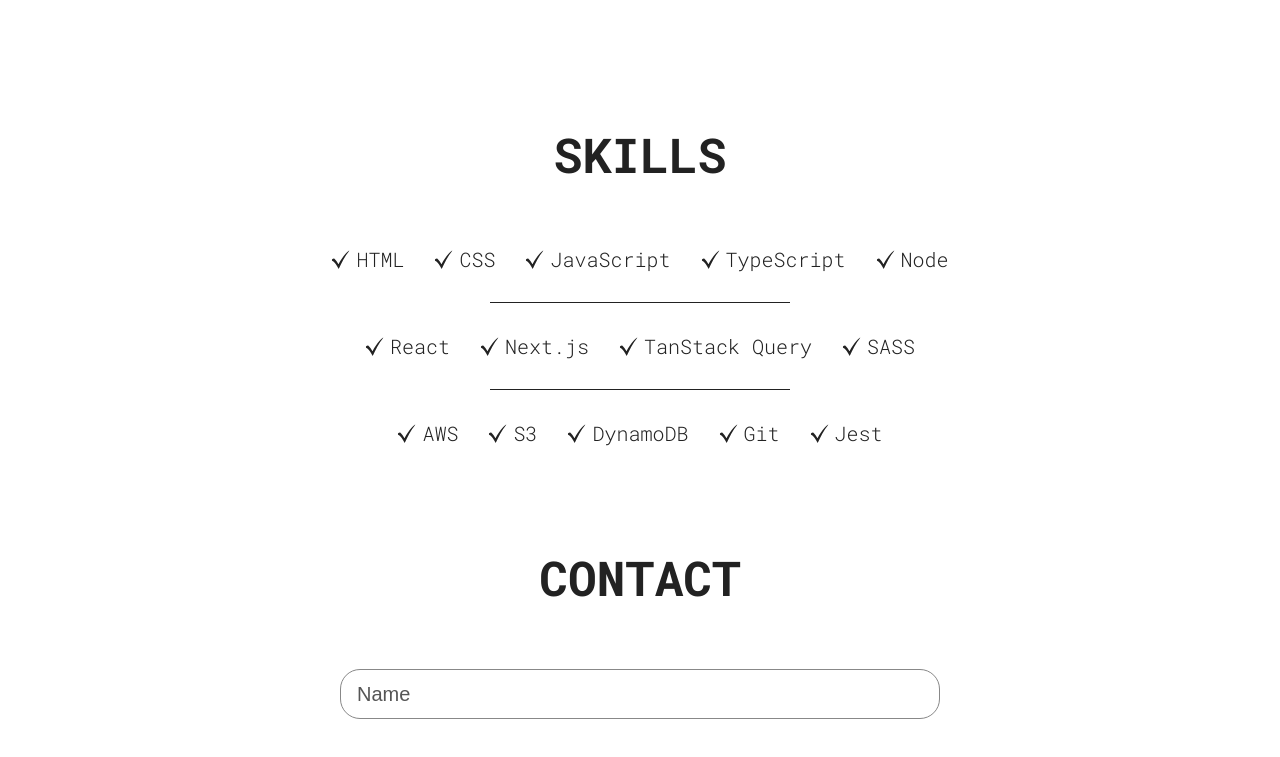
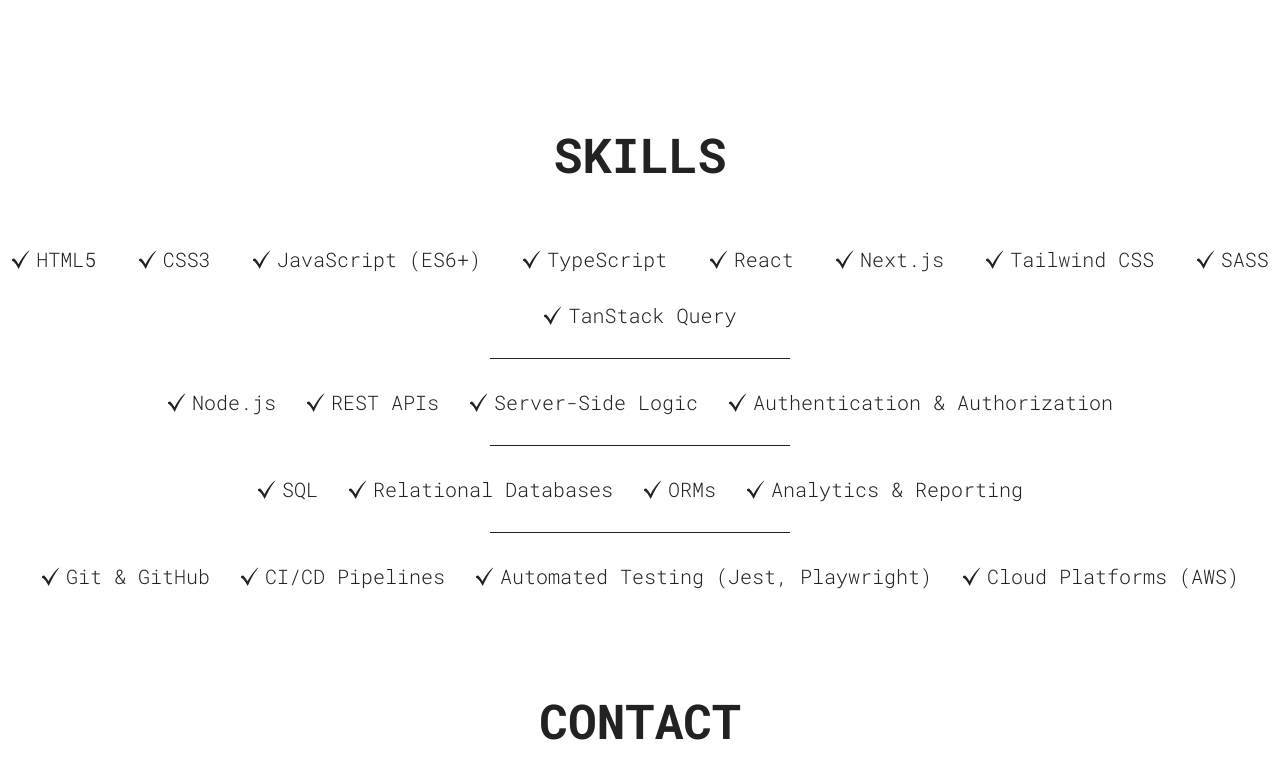
Before and after one commit to josejbracho/portfolio, a React (Vite) app: page / in a window 1280 px wide. Shown: the part 1126-1883 px from the top of the page. Built offline with nearby package versions, Linux system fonts and the light colour scheme.

Commit message:
feat: updates

```diff
--- a/src/sections/Hero/Hero.tsx
+++ b/src/sections/Hero/Hero.tsx
@@ -9,7 +9,7 @@
 import githubDark from "../../assets/github-dark.svg";
 import linkedinLight from "../../assets/linkedin-light.svg";
 import linkedinDark from "../../assets/linkedin-dark.svg";
-import CV from "../../assets/Jose Bracho - Front End Developer.pdf";
+import CV from "../../assets/Jose_Javier_Bracho_-_Full_Stack_Software_Engineer.pdf";
 import { useThemeContext } from "../../common/ThemeContext/useThemeContext";
 import { Theme } from "../../common/ThemeContext/types";
 import { NormalIcon } from "../../assets/icons/NormalIcon";
@@ -65,24 +65,23 @@
           <br />
           Bracho
         </h1>
-        <h2>Frontend Developer</h2>
+        <h2>Full Stack Software Engineer</h2>
         <span>
-          {/* TODO: modify links */}
-          <a href="https://twitter.com/" target="_blank">
+          <a href="https://x.com/jaybracho" target="_blank">
             {mode === Theme.NORMAL ? (
               <img src={twitterIcon} alt="Twitter icon" />
             ) : (
               <i className="nes-icon twitter"></i>
             )}
           </a>
-          <a href="https://github.com/" target="_blank">
+          <a href="https://github.com/josejbracho" target="_blank">
             {mode === Theme.NORMAL ? (
               <img src={githubIcon} alt="Github icon" />
             ) : (
               <i className="nes-icon github"></i>
             )}
           </a>
-          <a href="https://linkedin.com/" target="_blank">
+          <a href="hhttps://www.linkedin.com/in/josejbracho/" target="_blank">
             {mode === Theme.NORMAL ? (
               <img src={linkedinIcon} alt="Linkedin icon" />
             ) : (
@@ -91,8 +90,7 @@
           </a>
         </span>
         <p className={styles.description}>
-          Dynamic and innovative Front End Developer skilled in designing and
-          implementing high-quality, responsive web applications.
+        Full-stack software engineer focused on building scalable, data-driven applications and internal tools that help teams make better decisions.
         </p>
         <a href={CV} download>
           <button
--- a/src/sections/Skills/Skills.tsx
+++ b/src/sections/Skills/Skills.tsx
@@ -3,7 +3,12 @@
 import checkMarkIconLight from "../../assets/checkmark-light.svg";
 import { useThemeContext } from "../../common/ThemeContext/useThemeContext";
 import SkillList from "../../common/SkillList";
-import { ADVANCED_SKILLS, BASIC_SKILLS, TECHS } from "./constants";
+import {
+  BACKEND_SKILLS,
+  DATA_SKILLS,
+  DEVOPS_SKILLS,
+  FRONTEND_SKILLS,
+} from "./constants";
 import { Theme } from "../../common/ThemeContext/types";
 
 function Skills() {
@@ -11,26 +16,32 @@
   const checkMarkIcon =
     theme === Theme.LIGHT ? checkMarkIconLight : checkMarkIconDark;
 
-  const BasicSkills = BASIC_SKILLS.map((skill) => {
-    return <SkillList src={checkMarkIcon} skill={skill} />;
+  const FrontendSkills = FRONTEND_SKILLS.map((skill) => {
+    return <SkillList key={skill} src={checkMarkIcon} skill={skill} />;
   });
 
-  const Techs = TECHS.map((skill) => {
-    return <SkillList src={checkMarkIcon} skill={skill} />;
+  const BackendSkills = BACKEND_SKILLS.map((skill) => {
+    return <SkillList key={skill} src={checkMarkIcon} skill={skill} />;
   });
 
-  const AdvancedSkills = ADVANCED_SKILLS.map((skill) => {
-    return <SkillList src={checkMarkIcon} skill={skill} />;
+  const DataSkills = DATA_SKILLS.map((skill) => {
+    return <SkillList key={skill} src={checkMarkIcon} skill={skill} />;
+  });
+
+  const DevOpsSkills = DEVOPS_SKILLS.map((skill) => {
+    return <SkillList key={skill} src={checkMarkIcon} skill={skill} />;
   });
 
   return (
     <section id="skills" className={styles.container}>
       <h1 className="sectionTitle">Skills</h1>
-      <div className={styles.skillList}>{BasicSkills}</div>
+      <div className={styles.skillList}>{FrontendSkills}</div>
       <hr />
-      <div className={styles.skillList}>{Techs}</div>
+      <div className={styles.skillList}>{BackendSkills}</div>
       <hr />
-      <div className={styles.skillList}>{AdvancedSkills}</div>
+      <div className={styles.skillList}>{DataSkills}</div>
+      <hr />
+      <div className={styles.skillList}>{DevOpsSkills}</div>
     </section>
   );
 }
--- a/src/sections/Skills/constants.tsx
+++ b/src/sections/Skills/constants.tsx
@@ -1,17 +1,32 @@
-export const BASIC_SKILLS: string[] = [
-  "HTML",
-  "CSS",
-  "JavaScript",
+export const FRONTEND_SKILLS: string[] = [
+  "HTML5",
+  "CSS3",
+  "JavaScript (ES6+)",
   "TypeScript",
-  "Node",
+  "React",
+  "Next.js",
+  "Tailwind CSS",
+  "SASS",
+  "TanStack Query",
 ];
 
-export const TECHS: string[] = ["React", "Next.js", "TanStack Query", "SASS"];
+export const BACKEND_SKILLS: string[] = [
+  "Node.js",
+  "REST APIs",
+  "Server-Side Logic",
+  "Authentication & Authorization",
+];
 
-export const ADVANCED_SKILLS: string[] = [
-  "AWS",
-  "S3",
-  "DynamoDB",
-  "Git",
-  "Jest",
+export const DATA_SKILLS: string[] = [
+  "SQL",
+  "Relational Databases",
+  "ORMs",
+  "Analytics & Reporting",
 ];
+
+export const DEVOPS_SKILLS: string[] = [
+  "Git & GitHub",
+  "CI/CD Pipelines",
+  "Automated Testing (Jest, Playwright)",
+  "Cloud Platforms (AWS)",
+];
```
Also changed, not shown: 2 other files (tests, documents, lock files or other folders).
